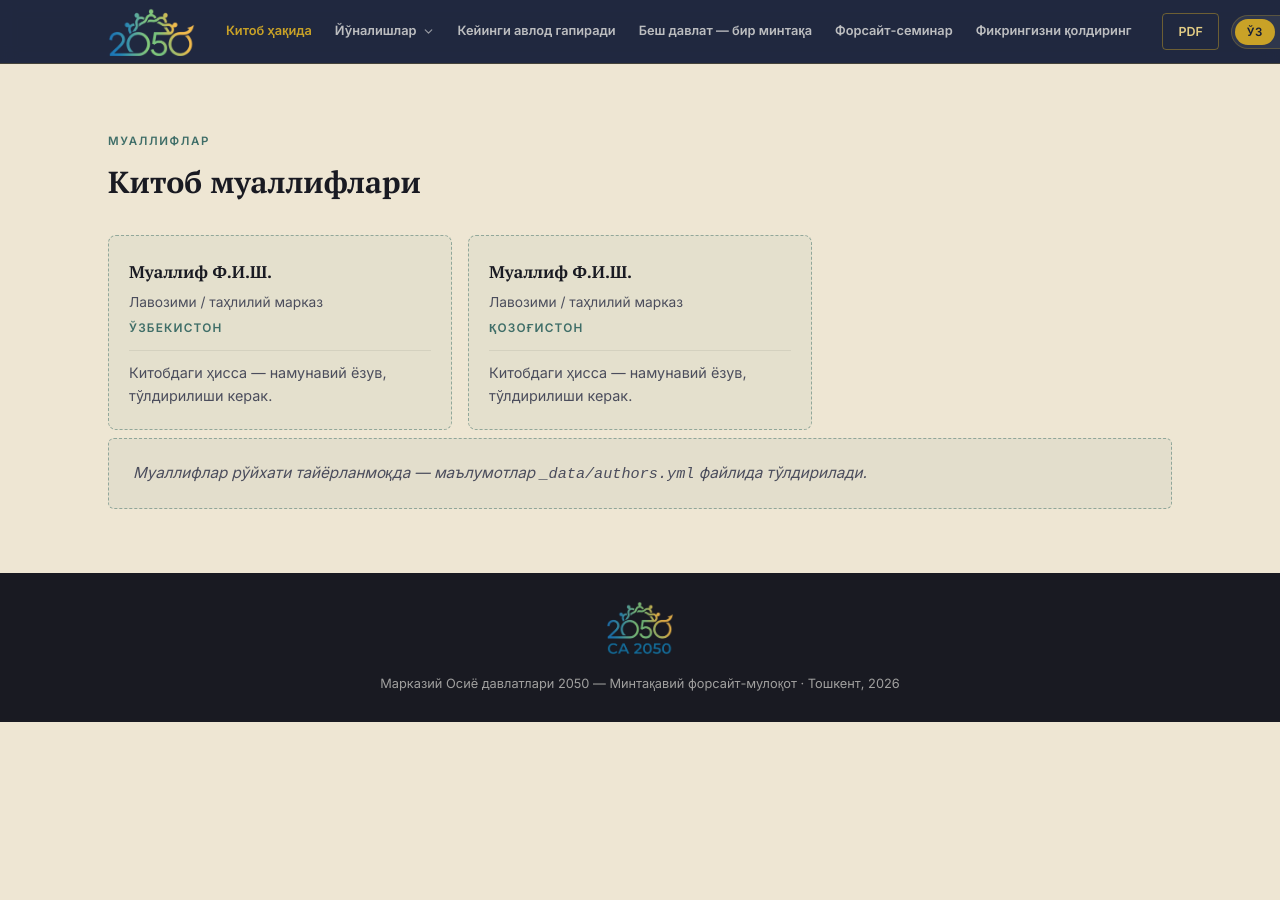
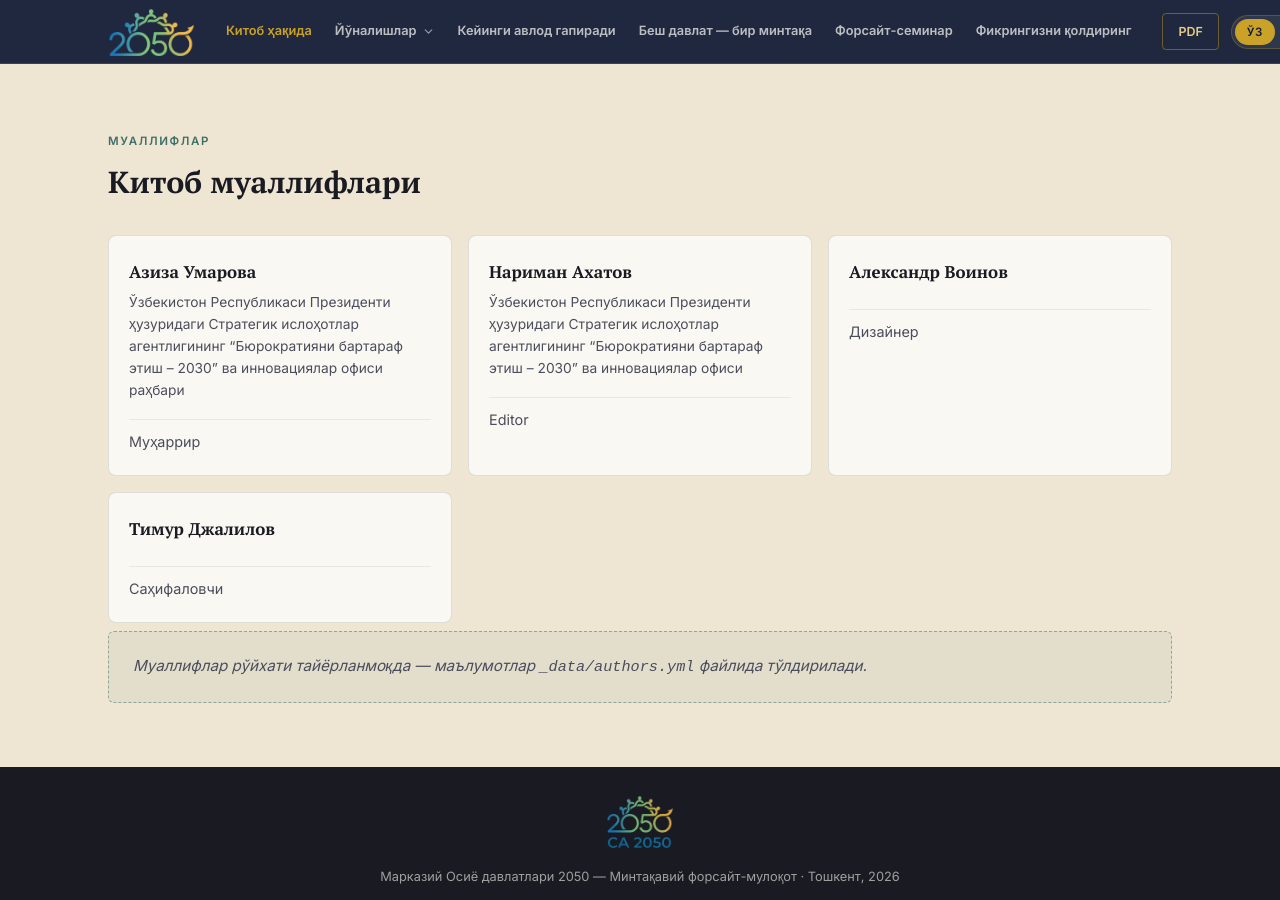
Before and after one commit to farrukhtash/Ca2050, a Jekyll site: the page built from about.html, in a window 1280 px wide and 900 px high, scrolled down 1366 px. Built offline with Jekyll 4.4.1, drawn with Linux system fonts in a browser that asks for light colours; before the commit the page ends 2088 px from its top, so only the background shows below that.

Commit message:
Update Муаллифлар “authors”

```diff
--- a/_data/authors.yml
+++ b/_data/authors.yml
@@ -1,22 +1,37 @@
-# Авторы книги «Марказий Осиё давлатлари 2050».
-# Редактируется через CMS (/admin) — коллекция «Муаллифлар».
-# Заполните реальными данными и снимите флажок placeholder.
 authors:
-  - placeholder: true
-    name_uz: "Муаллиф Ф.И.Ш."
-    name_en: "Author Name"
-    role_uz: "Лавозими / таҳлилий марказ"
-    role_en: "Position / analytical center"
-    country_uz: "Ўзбекистон"
-    country_en: "Uzbekistan"
-    contribution_uz: "Китобдаги ҳисса — намунавий ёзув, тўлдирилиши керак."
-    contribution_en: "Contribution to the book — sample entry, to be filled in."
-  - placeholder: true
-    name_uz: "Муаллиф Ф.И.Ш."
-    name_en: "Author Name"
-    role_uz: "Лавозими / таҳлилий марказ"
-    role_en: "Position / analytical center"
-    country_uz: "Қозоғистон"
-    country_en: "Kazakhstan"
-    contribution_uz: "Китобдаги ҳисса — намунавий ёзув, тўлдирилиши керак."
-    contribution_en: "Contribution to the book — sample entry, to be filled in."
+  - name_uz: Азиза Умарова
+    name_en: Aziza Umarova
+    role_uz: Ўзбекистон Республикаси Президенти ҳузуридаги Стратегик ислоҳотлар агентлигининг “Бюрократияни бартараф этиш – 2030” ва инновациялар офиси раҳбари
+    role_en: Head of Zero Bureaucracy-2030 & Innovations Office at the Agency for Strategic Development and Reforms under the President of the Repulic of Uzbekistan
+    country_uz: ''
+    country_en: ''
+    contribution_uz: Муҳаррир
+    contribution_en: Editor
+    placeholder: false
+  - name_uz: Нариман Ахатов
+    name_en: Nariman Akhatov
+    role_uz: Ўзбекистон Республикаси Президенти ҳузуридаги Стратегик ислоҳотлар агентлигининг “Бюрократияни бартараф этиш – 2030” ва инновациялар офиси
+    role_en: Zero Bureaucracy-2030 & Innovations Office at the Agency for Strategic Development and Reforms under the President of the Repulic of Uzbekistan
+    country_uz: ''
+    country_en: ''
+    contribution_uz: Editor
+    contribution_en: Editor
+    placeholder: false
+  - name_uz: Александр Воинов
+    name_en: Alexander Voynov
+    role_uz: ''
+    role_en: ''
+    country_uz: ''
+    country_en: ''
+    contribution_uz: Дизайнер
+    contribution_en: Designer
+    placeholder: false
+  - name_uz: Тимур Джалилов
+    name_en: Temur Djalilov
+    role_uz: ''
+    role_en: ''
+    country_uz: ''
+    country_en: ''
+    contribution_uz: Саҳифаловчи
+    contribution_en: Typesetter
+    placeholder: false
```
